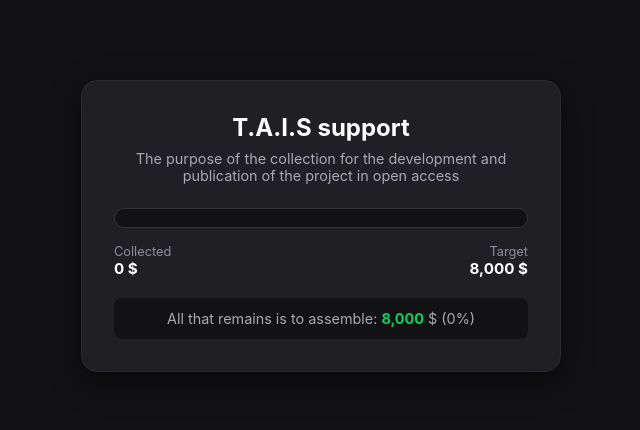
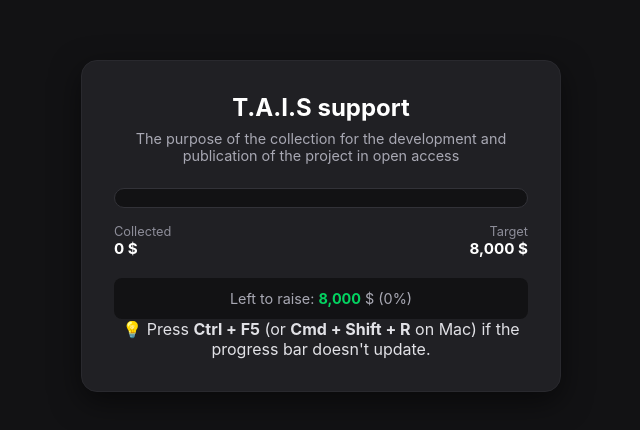
Before and after one commit to taisqwen-lab/donations, a plain HTML site: page index.html in a window 1280 px wide. Shown: the part 174-604 px from the top of the page, without its empty margins (319-959 px from the left). Drawn offline with Linux system fonts and the light colour scheme.

Commit message:
Update index.html

```diff
--- a/index.html
+++ b/index.html
@@ -111,8 +111,11 @@
     </div>
 
     <div class="remaining-box">
-      All that remains is to assemble: <span id="remaining" style="color:#04d361; font-weight:bold;">0</span> $
+      Left to raise: <span id="remaining" style="color:#04d361; font-weight:bold;">0</span> $
       (<span id="percent">0</span>%)
+    </div>
+    <div class="cache-notice">
+      💡 Press <strong>Ctrl + F5</strong> (or <strong>Cmd + Shift + R</strong> on Mac) if the progress bar doesn't update.
     </div>
   </div>
 
```
